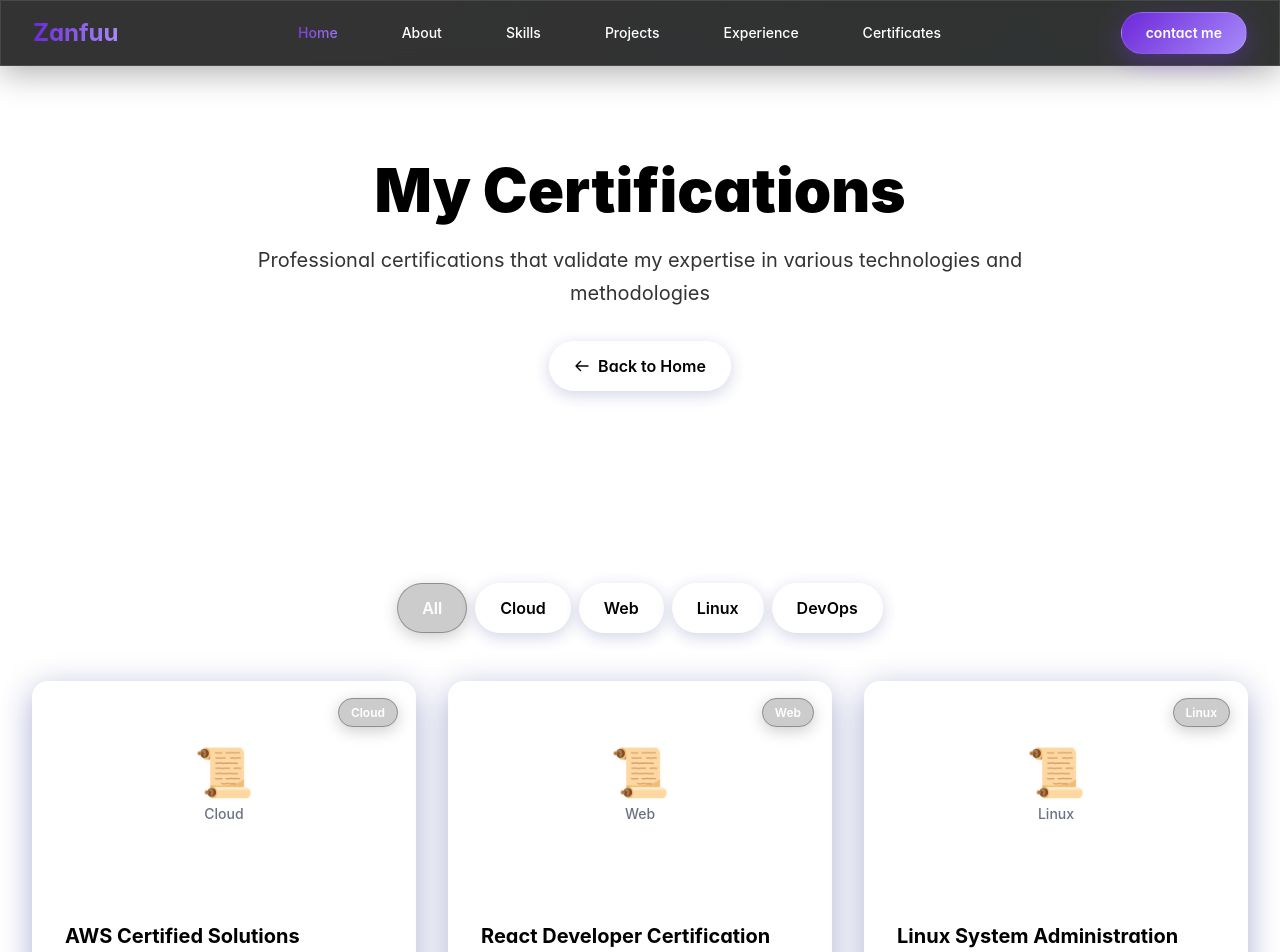
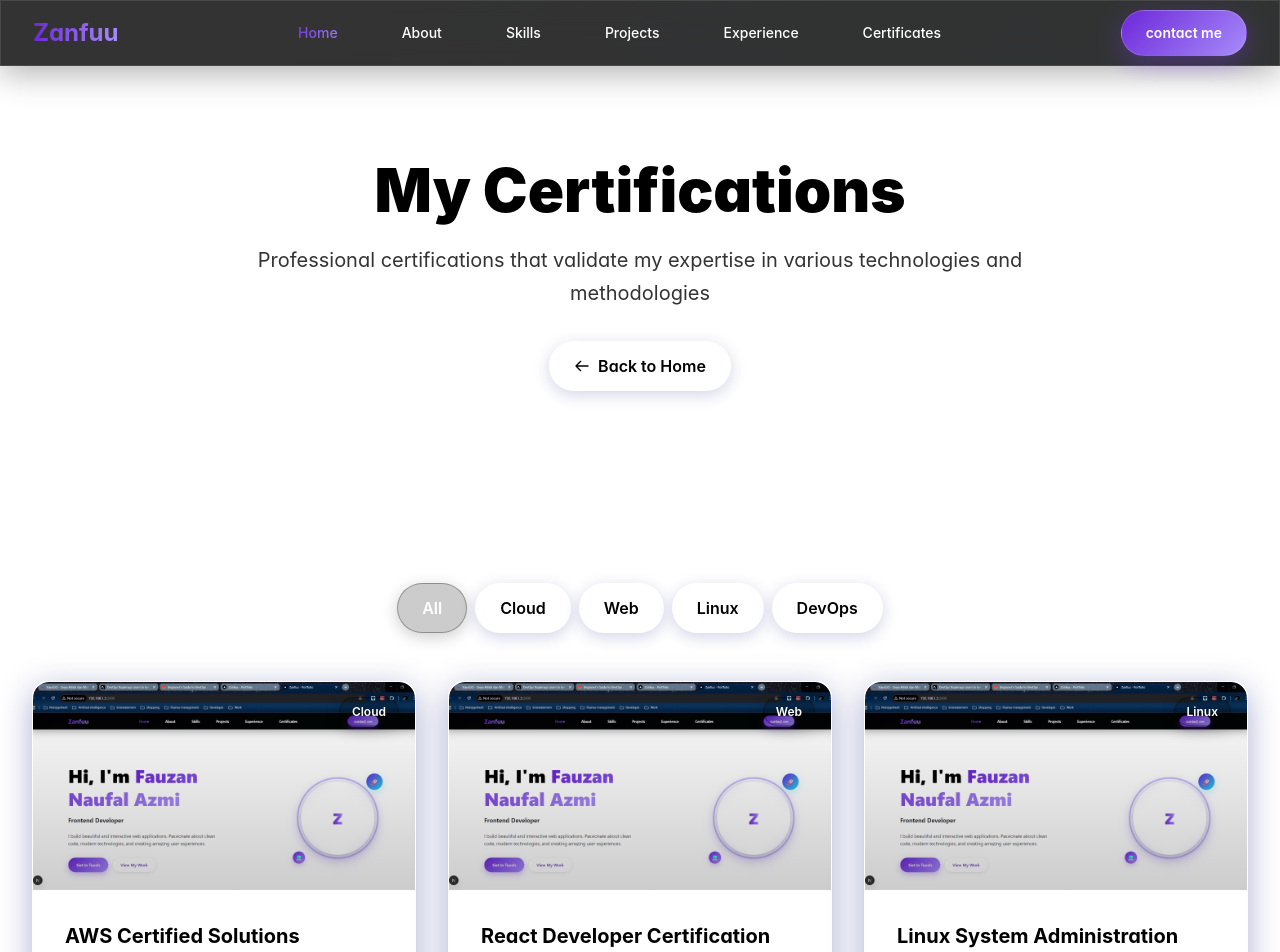
Before and after one commit to Zanfuu/Portofolio-with-NextJS, a Next.js app: page /certificates in a window 1280 px wide. Shown: the top 952 px of the page. Built offline with nearby package versions, Linux system fonts and the light colour scheme.

Commit message:
feat: standardize UI components across sections

```diff
--- a/components/layouts/contact.tsx
+++ b/components/layouts/contact.tsx
@@ -1,6 +1,7 @@
 'use client';
 
 import { useState } from 'react';
+import TitleUnderline from '../ui/title-underline';
 
 interface ContactProps {
   className?: string;
@@ -54,11 +55,12 @@ export default function Contact({ className = '' }: ContactProps) {
     <section id="contact" className={`py-24 bg-white relative ${className}`}>
       <div className="max-w-7xl mx-auto px-4 sm:px-6 lg:px-8">
         {/* Header */}
-        <div className="text-center mb-12">
-          <h2 className="text-4xl font-black mb-6">
-            <span className="text-gradient-primary">Get In Touch</span>
-          </h2>
-          <p className="text-lg text-black/80 max-w-2xl mx-auto leading-relaxed">
+        <div className="mb-12">
+          <TitleUnderline
+            title="Get In Touch"
+            animated={false}
+          />
+          <p className="text-lg text-black/80 max-w-2xl mx-auto mt-6 text-center leading-relaxed">
             Have a project in mind or just want to chat? I'd love to hear from you.
           </p>
         </div>
--- a/components/layouts/header.tsx
+++ b/components/layouts/header.tsx
@@ -3,6 +3,7 @@
 import { useState } from 'react';
 import { motion } from 'framer-motion';
 import Link from 'next/link';
+import CTAButton from '../ui/cta-button';
 
 export default function Header() {
   const [isMenuOpen, setIsMenuOpen] = useState(false);
@@ -67,12 +68,13 @@ export default function Header() {
 
           {/* CTA Button */}
           <div className="flex items-center">
-            <Link
+            <CTAButton
+              text="contact me"
               href="#contact"
-              className="btn-primary px-6 py-2.5 rounded-full text-sm font-semibold"
-            >
-              contact me
-            </Link>
+              variant="primary"
+              className="px-6 py-2.5 text-sm"
+              icon={false}
+            />
           </div>
         </div>
 
--- a/components/pages/certificates-page-content.tsx
+++ b/components/pages/certificates-page-content.tsx
@@ -3,6 +3,7 @@
 import { useState } from 'react';
 import { motion } from 'framer-motion';
 import Link from 'next/link';
+import Image from 'next/image';
 import { certificates } from '../../data/certificates';
 
 export default function CertificatesPageContent() {
@@ -81,17 +82,14 @@ export default function CertificatesPageContent() {
               className="glass-card rounded-2xl transition-all duration-300 overflow-hidden hover:-translate-y-1"
             >
               {/* Certificate Image */}
-              <div className="relative h-52 glass rounded-t-2xl">
-                <div className="absolute inset-0 flex items-center justify-center">
-                  <div className="text-center">
-                    <div className="text-5xl font-black text-gray-500 mb-2">
-                      📜
-                    </div>
-                    <div className="text-sm font-medium text-gray-500">
-                      {certificate.category}
-                    </div>
-                  </div>
-                </div>
+              <div className="relative h-52 rounded-t-2xl overflow-hidden">
+                <Image
+                  src="/sample.png"
+                  alt={certificate.title}
+                  fill
+                  className="object-cover"
+                />
+                <div className="absolute inset-0 bg-gradient-to-t from-black/20 to-transparent"></div>
                 <div className="absolute top-4 right-4">
                   <span className="glass-button-dark text-white px-3 py-1.5 rounded-full text-xs font-semibold">
                     {certificate.category}
--- a/components/sections/certificates-sections.tsx
+++ b/components/sections/certificates-sections.tsx
@@ -1,7 +1,9 @@
 'use client';
 
 import { motion } from 'framer-motion';
-import Link from 'next/link';
+import Image from 'next/image';
+import TitleUnderline from '../ui/title-underline';
+import CTAButton from '../ui/cta-button';
 import { certificates } from '../../data/certificates';
 
 export default function CertificatesSection() {
@@ -15,12 +17,21 @@ export default function CertificatesSection() {
           whileInView={{ opacity: 1, y: 0 }}
           viewport={{ once: true }}
           transition={{ duration: 0.8 }}
-          className="text-center mb-16"
+          className="mb-16"
         >
-          <h2 className="text-4xl md:text-5xl font-black text-black mb-6">Certifications</h2>
-          <p className="text-lg text-black/80 max-w-2xl mx-auto mb-8 leading-relaxed glass-card rounded-3xl p-6 border">
+          <TitleUnderline
+            title="Certifications"
+            animated={false}
+          />
+          <motion.p
+            initial={{ opacity: 0, y: 20 }}
+            whileInView={{ opacity: 1, y: 0 }}
+            viewport={{ once: true }}
+            transition={{ duration: 0.8, delay: 0.2 }}
+            className="text-lg text-black/80 max-w-2xl mx-auto mt-6 text-center glass-card rounded-3xl p-6 border"
+          >
             Professional certifications that validate my expertise in various technologies
-          </p>
+          </motion.p>
         </motion.div>
 
         {/* Certificates Grid */}
@@ -41,17 +52,14 @@ export default function CertificatesSection() {
               className="glass-card rounded-2xl transition-all duration-300 overflow-hidden hover:-translate-y-1"
             >
               {/* Certificate Image */}
-              <div className="relative h-52 glass rounded-t-2xl">
-                <div className="absolute inset-0 flex items-center justify-center">
-                  <div className="text-center">
-                    <div className="text-5xl font-black text-gray-500 mb-2">
-                      📜
-                    </div>
-                    <div className="text-sm font-medium text-gray-500">
-                      {certificate.category}
-                    </div>
-                  </div>
-                </div>
+              <div className="relative h-52 rounded-t-2xl overflow-hidden">
+                <Image
+                  src="/sample.png"
+                  alt={certificate.title}
+                  fill
+                  className="object-cover"
+                />
+                <div className="absolute inset-0 bg-gradient-to-t from-black/20 to-transparent"></div>
                 <div className="absolute top-4 right-4">
                   <span className="glass-button-dark text-white px-3 py-1.5 rounded-full text-xs font-semibold">
                     {certificate.category}
@@ -95,15 +103,12 @@ export default function CertificatesSection() {
           transition={{ duration: 0.8, delay: 0.4 }}
           className="text-center"
         >
-          <Link
+          <CTAButton
+            text="View All Certificates"
             href="/certificates"
-            className="inline-flex items-center glass-button-dark text-white px-8 py-4 rounded-full font-semibold hover:scale-105 transition-all duration-300"
-          >
-            View All Certificates
-            <svg className="ml-2 w-4 h-4" fill="none" stroke="currentColor" viewBox="0 0 24 24">
-              <path strokeLinecap="round" strokeLinejoin="round" strokeWidth={2} d="M9 5l7 7-7 7" />
-            </svg>
-          </Link>
+            variant="primary"
+            className="px-8 py-4"
+          />
         </motion.div>
       </div>
     </section>
--- a/components/sections/projects-sections.tsx
+++ b/components/sections/projects-sections.tsx
@@ -1,10 +1,10 @@
 'use client';
 
 import { motion } from 'framer-motion';
-import Link from 'next/link';
 import ProjectCard from '../ui/projects-card';
 import { projects } from '../../data/projects';
 import TitleUnderline from '../ui/title-underline';
+import CTAButton from '../ui/cta-button';
 
 export default function ProjectsSection() {
   const featuredProjects = projects.All.slice(0, 3);
@@ -63,15 +63,12 @@ export default function ProjectsSection() {
           transition={{ duration: 0.8, delay: 0.4 }}
           className="text-center"
         >
-          <Link
+          <CTAButton
+            text="View All Projects"
             href="/projects"
-            className="inline-flex items-center btn-primary px-8 py-4 rounded-full font-semibold"
-          >
-            View All Projects
-            <svg className="ml-2 w-4 h-4" fill="none" stroke="currentColor" viewBox="0 0 24 24">
-              <path strokeLinecap="round" strokeLinejoin="round" strokeWidth={2} d="M9 5l7 7-7 7" />
-            </svg>
-          </Link>
+            variant="primary"
+            className="px-8 py-4"
+          />
         </motion.div>
       </div>
     </section>
--- /dev/null
+++ b/components/ui/cta-button.tsx
@@ -0,0 +1,47 @@
+'use client';
+
+import Link from 'next/link';
+import { motion } from 'framer-motion';
+
+interface CTAButtonProps {
+  text: string;
+  href: string;
+  variant?: 'primary' | 'secondary';
+  className?: string;
+  icon?: boolean;
+}
+
+export default function CTAButton({
+  text,
+  href,
+  variant = 'primary',
+  className = '',
+  icon = true
+}: CTAButtonProps) {
+  const baseClasses = "inline-flex items-center justify-center px-6 py-3 rounded-full font-semibold transition-all duration-300 hover:-translate-y-1";
+
+  const variantClasses = {
+    primary: "btn-primary",
+    secondary: "btn-secondary"
+  };
+
+  return (
+    <motion.div
+      whileHover={{ scale: 1.05 }}
+      whileTap={{ scale: 0.95 }}
+      transition={{ duration: 0.2 }}
+    >
+      <Link
+        href={href}
+        className={`${baseClasses} ${variantClasses[variant]} ${className}`}
+      >
+        {text}
+        {icon && (
+          <svg className="ml-2 w-4 h-4" fill="none" stroke="currentColor" viewBox="0 0 24 24">
+            <path strokeLinecap="round" strokeLinejoin="round" strokeWidth={2} d="M9 5l7 7-7 7" />
+          </svg>
+        )}
+      </Link>
+    </motion.div>
+  );
+}
--- a/components/ui/projects-card.tsx
+++ b/components/ui/projects-card.tsx
@@ -27,14 +27,14 @@ export default function ProjectCard({ project }: ProjectCardProps) {
           className="glass-card rounded-2xl transition-all duration-300 overflow-hidden hover:-translate-y-2"
         >
       {/* Project Image */}
-      <div className="relative h-52 rounded-t-2xl" style={{
-        background: 'linear-gradient(180deg, rgba(167,139,250,0.15), rgba(255,255,255,0.6))'
-      }}>
-        <div className="absolute inset-0 flex items-center justify-center">
-          <div className="text-5xl font-black text-gray-500">
-            {project.category.charAt(0)}
-          </div>
-        </div>
+      <div className="relative h-52 rounded-t-2xl overflow-hidden">
+        <Image
+          src="/sample.png"
+          alt={project.title}
+          fill
+          className="object-cover"
+        />
+        <div className="absolute inset-0 bg-gradient-to-t from-black/20 to-transparent"></div>
         <div className="absolute top-4 right-4">
           <span className="chip-active text-xs" style={{paddingTop: '0.375rem', paddingBottom: '0.375rem'}}>
             {project.category}
```
Also changed, not shown: components/sections/experiences-sections.tsx (+20 -13 lines).
